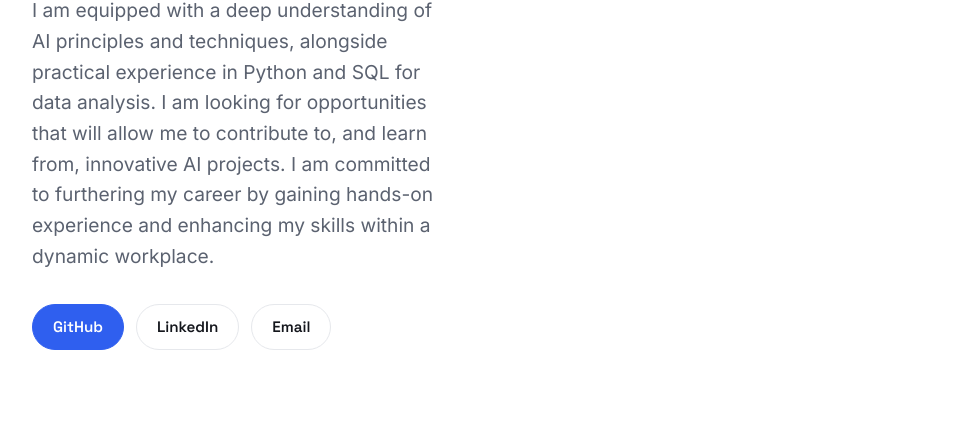
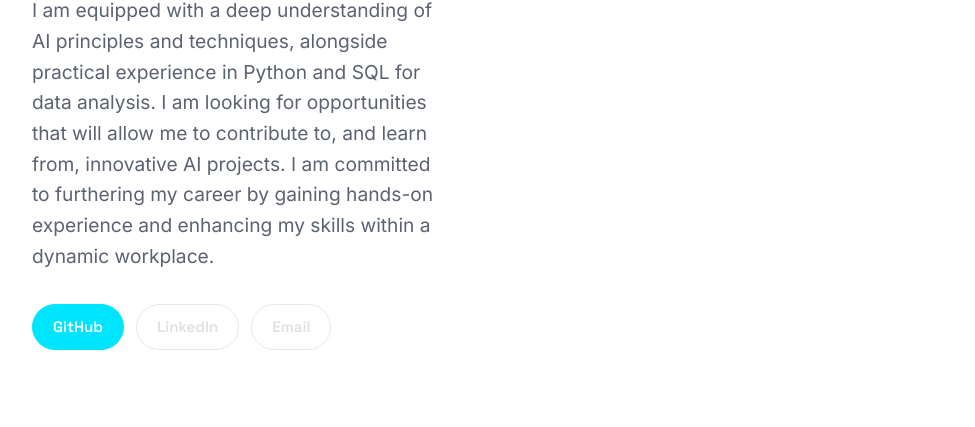
Before and after one commit to george-maryville/george-maryville.github.io, a plain HTML site: page index.html in a window 1280 px wide. Shown: the part 250-677 px from the top of the page, without its empty margins (152-1127 px from the left). Drawn offline with Linux system fonts and the light colour scheme.

Commit message:
Change accent and ink colors in style.css

```diff
--- a/style.css
+++ b/style.css
@@ -3,8 +3,8 @@
    whole site. Try any color you like for --accent.
    ========================================================= */
 :root {
-  --accent: #2f5fef;        /* links, buttons, highlights */
-  --ink:    #14161c;        /* main text */
+  --accent: #00e5ff;        /* links, buttons, highlights */
+  --ink:    #e0e0e0;        /* main text */
 
   /* You usually don't need to touch anything below here. */
   --bg:        #ffffff;
```
